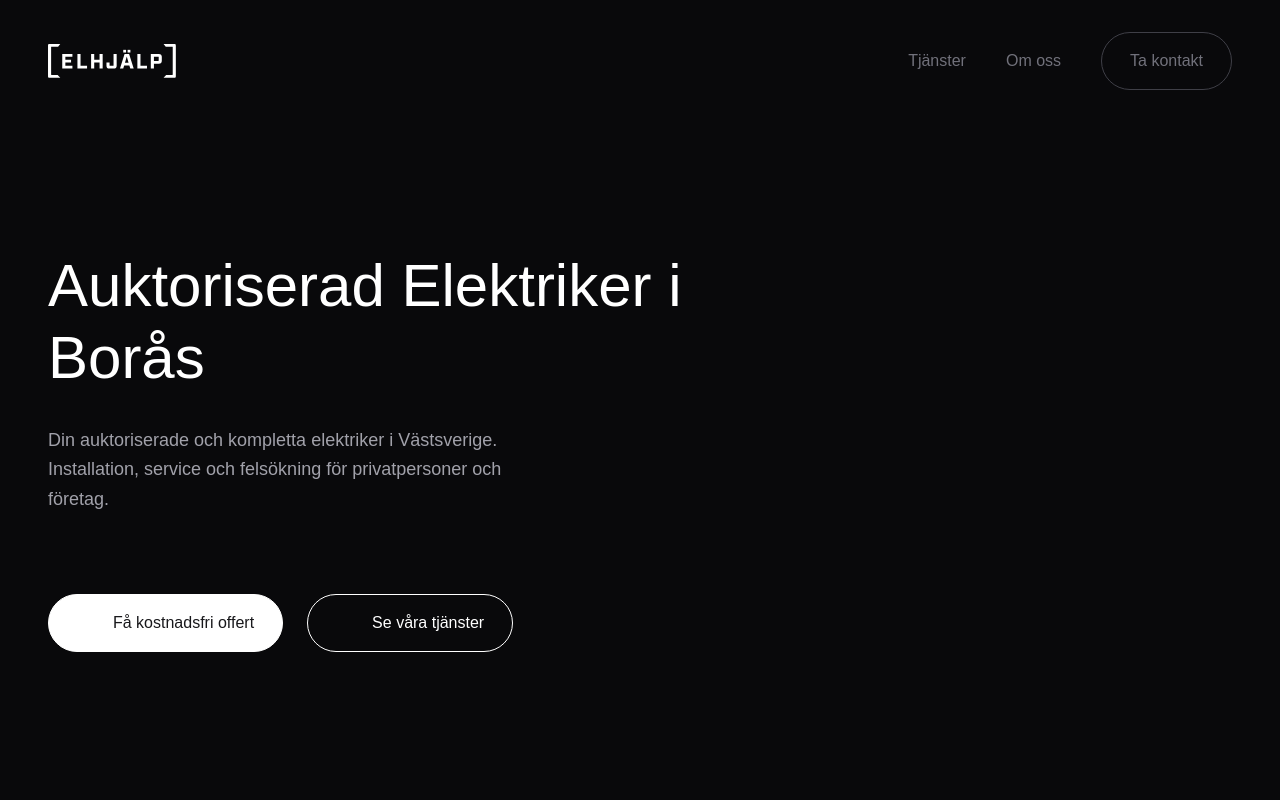
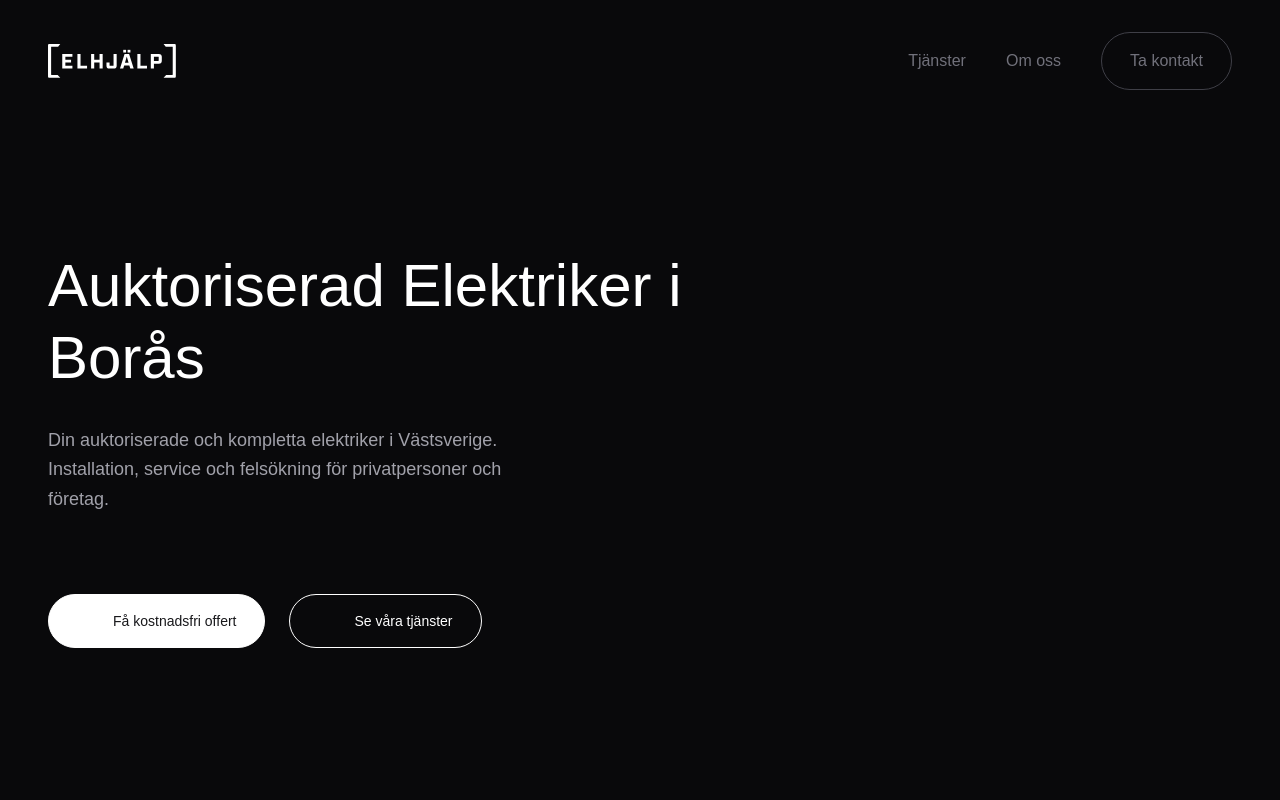
Before and after one commit to eliasbengtsson00/elhjalp, a Next.js app: page / in a window 1280 px wide. Shown: the top 800 px of the page. Built offline with nearby package versions, Linux system fonts and the light colour scheme; no server answers; some icons are missing; a web font is replaced by a local one.

Commit message:
hero buttons

```diff
--- a/src/components/sections/Hero.js
+++ b/src/components/sections/Hero.js
@@ -33,7 +33,7 @@ export default function Hero() {
             className="group flex items-center gap-4 border border-white bg-white text-zinc-900 px-7 py-4 rounded-full transition-all duration-200 hover:scale-105 active:scale-95"
           >
             <PageEdit width={20} height={20} strokeWidth={1} />
-            <span className="text-base font-light">Få kostnadsfri offert</span>
+            <span className="text-sm font-light">Få kostnadsfri offert</span>
           </a>
 
           {/* Secondary */}
@@ -43,7 +43,7 @@ export default function Hero() {
             className="group flex items-center gap-4 border border-white text-white px-7 py-4 rounded-full transition-all duration-200 hover:scale-105 active:scale-95"
           >
             <ArrowDown width={20} height={20} strokeWidth={1} />
-            <span className="text-base font-light">Se våra tjänster</span>
+            <span className="text-sm font-light">Se våra tjänster</span>
           </a>
         </div>
       </div>
```
